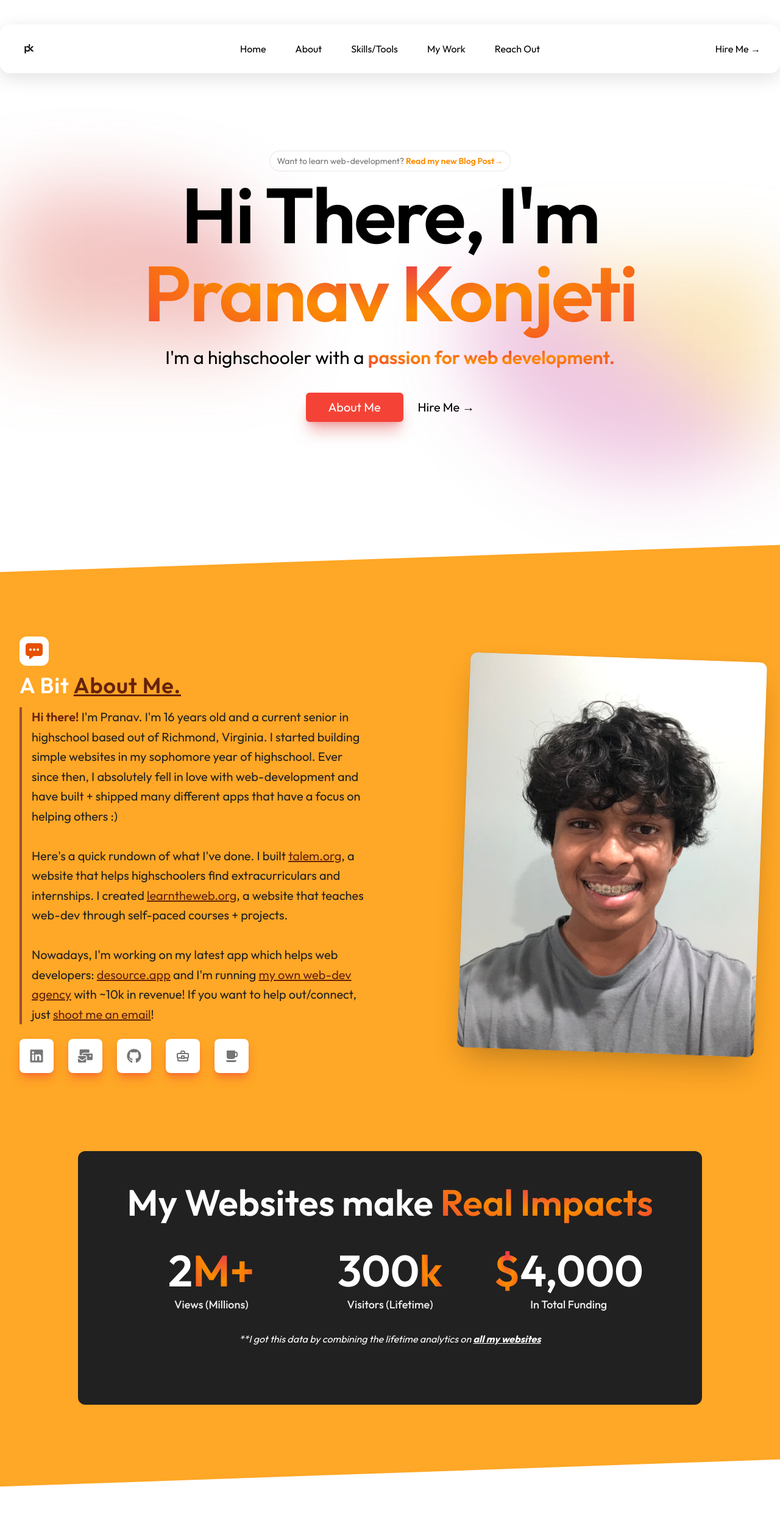
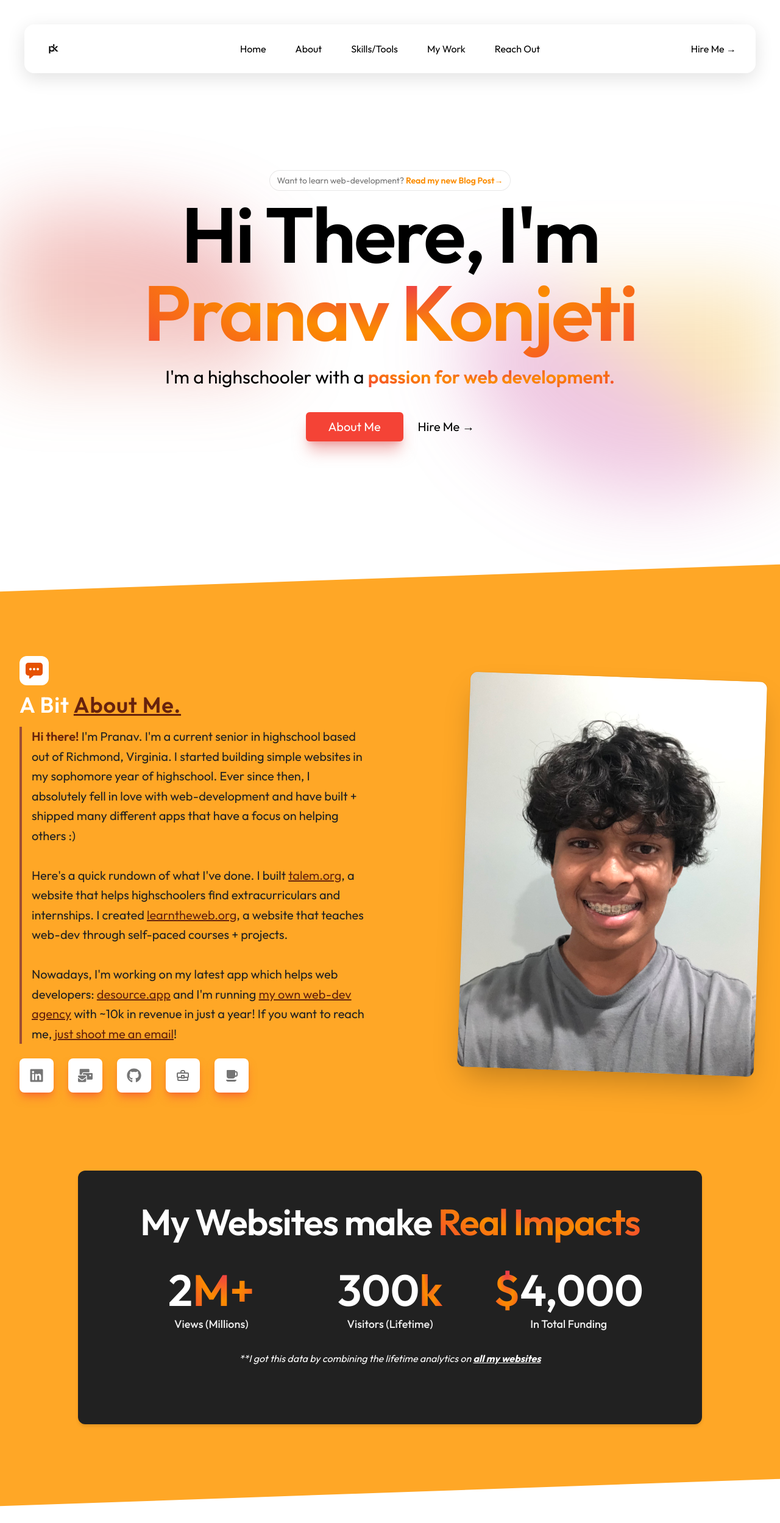
Before and after one commit to PkTheCoda/portfolio, a React (Vite) app: page / in a window 1280 px wide. Shown: the top 2498 px of the page at 61% size. Built offline with nearby package versions, Linux system fonts and the light colour scheme.

Commit message:
navbar + info changes

```diff
--- a/src/Components/AboutSection.jsx
+++ b/src/Components/AboutSection.jsx
@@ -30,7 +30,7 @@ export default function AboutMe() {
                                     </h2>
                                     <p className="px-4 text-gray-900 border-l-4 border-[#9d4d32] text-xl leading-relaxed font-outfit text-slate-900 my-4">
                                       <span className="text-[#67230d] font-semibold">Hi there!</span>{' '}
-                                        I'm Pranav. I'm 16 years old and a current senior in highschool based out of Richmond, Virginia.
+                                        I'm Pranav. I'm a current senior in highschool based out of Richmond, Virginia.
                                         I started building simple websites in my sophomore year of highschool.
                                         Ever since then, I absolutely fell in love with web-development and have built +
                                         shipped many different apps that have a focus on helping others {':)'}
@@ -48,9 +48,9 @@ export default function AboutMe() {
                                       which helps web developers:{' '}
                                       <a href="https://desource.app" target='_blank' className="underline text-[#67230d]">desource.app</a>{' '}
                                       and I'm running{' '}
-                                      <a href="https://thryvedesign.com" target='_blank' className="underline text-[#67230d]">my own web-dev agency</a> with ~10k in revenue!
-                                      If you want to help out/connect, just{' '}
-                                      <a href="mailto:pranavkonjeti@gmail.com" target='_blank' className="underline text-[#67230d]">shoot me an email</a>!
+                                      <a href="https://thryvedesign.com" target='_blank' className="underline text-[#67230d]">my own web-dev agency</a> with ~10k in revenue in just a year!
+                                      If you want to reach me, {' '}
+                                      <a href="mailto:pranavkonjeti@gmail.com" target='_blank' className="underline text-[#67230d]">just shoot me an email</a>!
 
 
 
@@ -92,10 +92,10 @@ export default function AboutMe() {
 
                     <div className="md:mt-16 mb-[7rem] font-outfit w-full px-4 xl:px-0 flex items-center justify-center relative flex-col">
 
-                        <div class="pt-12 sm:pt-16 pb-8 flex flex-col gap-y-8 bg-gray-900 px-10 rounded-xl ">
+                        <div class="pt-12 sm:pt-16 pb-8 flex flex-col gap-y-8 bg-gray-900 px-10 rounded-xl shadow-md">
                             <div class="w-full px-4 mx-auto sm:px-6 lg:px-8">
                                 <div class="max-w-4xl mx-auto text-center">
-                                <h2 class="six-title font-semibold leading-9 text-white sm:leading-10">
+                                <h2 class="six-title tracking-tight font-semibold leading-9 text-white sm:leading-10">
                                     My Websites make <span className="underline main-gradient">Real Impacts</span>
                                 </h2>
 
@@ -140,34 +140,6 @@ export default function AboutMe() {
                             </div>
                         </div>
 
-                      {/* <div className="flex flex-col gap-4 p-4 rounded-lg shadow-md bg-orange-200 text-white">
-                          <div className='text-3xl md:text-3xl font-outfit font-semibold text-white text-start '>Hobbies/Extracurriculars</div>
-                            <div className="flex-col flex gap-4 md:flex-row font-outfit">
-
-
-                                <div className="bg-white p-4 rounded-lg shadow-md text-gray-800 transition transform hover:scale-105">
-                                    <p className="font-semibold">Freelancing</p>
-                                    <p className="text-sm">I freelance websites for a bit of money!</p>
-                                </div>
-
-                                <div className="bg-white p-4 rounded-lg shadow-md text-gray-800 transition transform hover:scale-105">
-                                    <p className="font-semibold">Playing Volleyball</p>
-                                    <p className="text-sm">I play varsity volleyball for my school team!</p>
-                                </div>
-
-                                <div className="bg-white p-4 rounded-lg shadow-md text-gray-800 transition transform hover:scale-105">
-                                    <p className="font-semibold">Hanging out with Friends</p>
-                                    <p className="text-sm">Yes, I have friends. Shocker 🙄</p>
-                                </div>
-
-                                <div className="bg-white p-4 rounded-lg shadow-md text-gray-800 transition transform hover:scale-105">
-                                    <p className="font-semibold">Listening to Music</p>
-                                    <p className="text-sm">The best way to escape reality!</p>
-                                </div>
-
-                            </div>
-                        </div> */}
-
                     </div>
 
                 </div>
--- a/src/Components/ContactForm.jsx
+++ b/src/Components/ContactForm.jsx
@@ -9,9 +9,9 @@ function ContactForm() {
   }
 
   return (
-    <form onSubmit={handleSubmit} id='contact' className="bg-gray-900 w-full md:w-5/6 lg:w-1/2 py-10 rounded-md font-outfit flex flex-col items-center justify-center">
+    <form onSubmit={handleSubmit} id='contact' className="bg-gray-900 w-full px-10 py-10 rounded-md font-outfit flex flex-col items-center justify-center">
 
-      <div className='flex flex-col gap-y-2 gap-8 py-4 '>
+      <div className='flex flex-col gap-y-2 gap-8 py-4'>
           <div className='grid md:grid-cols-2 w-full gap-8'>
             <div className="">
                 <label htmlFor="name" className="block text-left font-semibold mb-2 main-gradient text-lg">Your Name</label>
--- a/src/Components/ContactSection.jsx
+++ b/src/Components/ContactSection.jsx
@@ -14,9 +14,9 @@ function ContactSection() {
         ></path>
       </svg>
       <section className="bg-[#FFA726] pt-8" id="contact">
-        <div className="container mx-auto text-center px-2 font-outfit">
-          <h2 className="text-4xl font-semibold mb-4 text-white">Get in Touch</h2>
-          <p className="text-lg text-white mb-4 px-10 lg:px-60">
+        <div className="max-w-[80rem] mx-auto text-center px-2 font-outfit flex flex-col items-center">
+          <h2 className="six-title font-semibold mb-4 text-white">Get in Touch</h2>
+          <p className="text-lg text-white mb-4 px-2 max-w-xl text-center">
             Have a question or a project in mind? Don't hesitate to reach out! Whether it's discussing potential collaborations or
             simply saying hello, I'm here and ready to chat.
           </p>
--- a/src/Components/Header.jsx
+++ b/src/Components/Header.jsx
@@ -26,9 +26,9 @@ export default function Navbar() {
 
   return (
     <>
-      <div className="bg-white/40 max-w-[85rem] rounded-2xl md:sticky z-40 top-10 backdrop-blur-xl m-6 flex items-center mx-4 lg:mx-auto">
-        <header className="shadow-[0_8px_30px_rgb(0,0,0,0.12)] rounded-2xl w-full z-40 mx-auto">
-          <nav className="flex  rounded-2xl items-center justify-between p-6 lg:px-8" aria-label="Global">
+      <div className="md:sticky z-40 top-10 mb-10 mt-10 flex justify-center mx-10">
+        <header className="bg-white/40 max-w-[85rem] backdrop-blur-xl shadow-[0_8px_30px_rgb(0,0,0,0.12)] rounded-2xl w-full z-40">
+          <nav className="flex rounded-2xl items-center justify-between p-6 lg:px-8" aria-label="Global">
             <div className="flex lg:flex-1">
               <a href="/" className="-m-1.5 p-1.5">
                 <span className="sr-only">Your Company</span>
--- a/src/Components/ToolsSection.jsx
+++ b/src/Components/ToolsSection.jsx
@@ -152,9 +152,9 @@ export default function ToolsSection() {
           ))}
 
           <div
-            className="bg-white shadow-sm relative z-[30] p-6 rounded-lg text-center w-max"
+            className="bg-white shadow-sm relative z-[30] p-6 rounded-lg text-center w-max "
           >
-            <div className="p-4 hidden sm:block bg-white shadow-sm rounded-md gap-y-2 absolute text-white -top-6 -right-24">
+            <div className="p-4 hidden sm:block bg-white shadow-md rounded-md gap-y-2 absolute text-white -top-6 -right-24 border-2 border-orange-900">
               <img
                 src="https://cdn.jsdelivr.net/gh/devicons/devicon@latest/icons/supabase/supabase-original.svg"
                 alt="Supabase"
```
Also changed, not shown: src/Components/ExtraProjectsBottom.jsx (+7 -12 lines).
